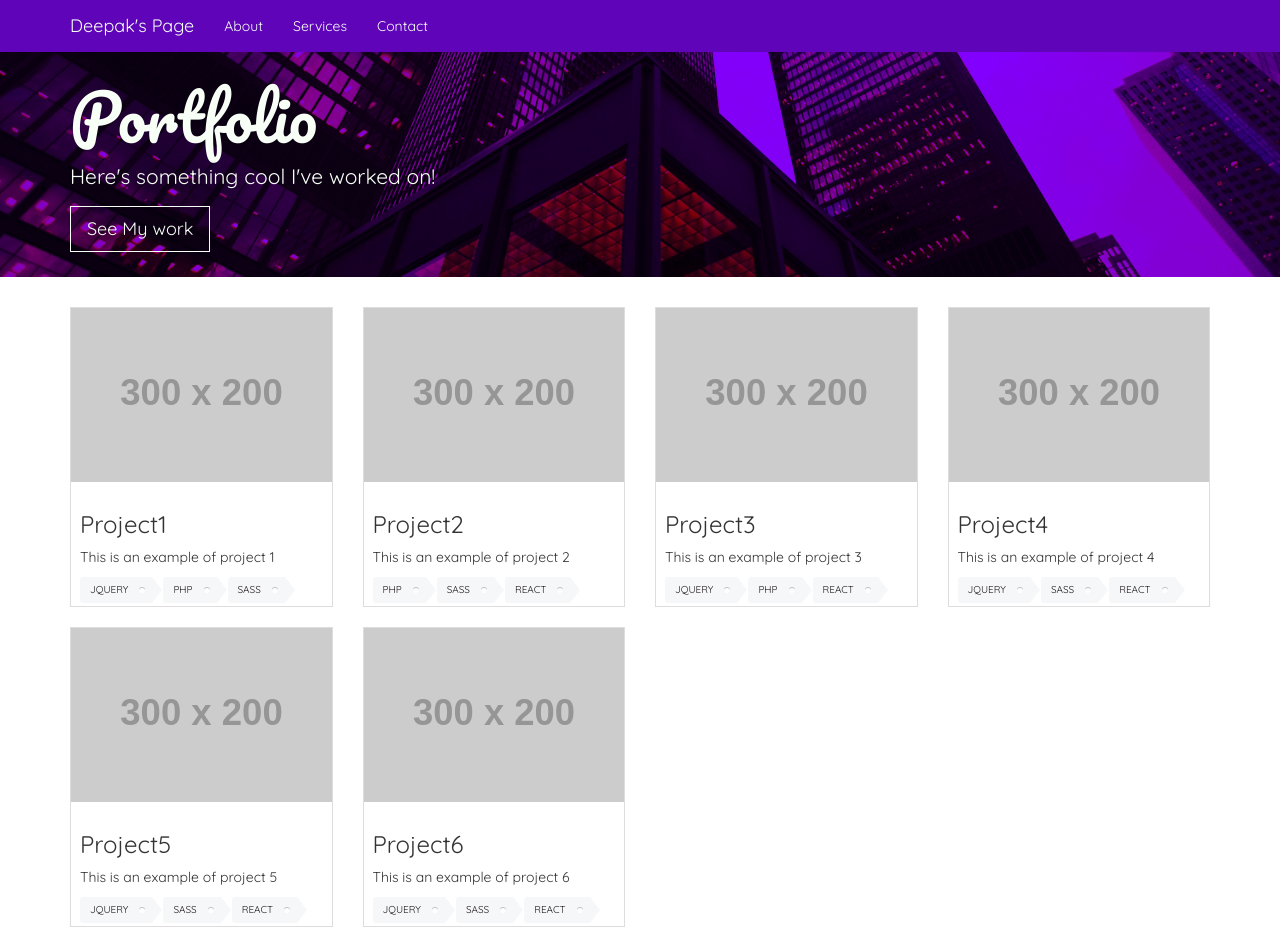
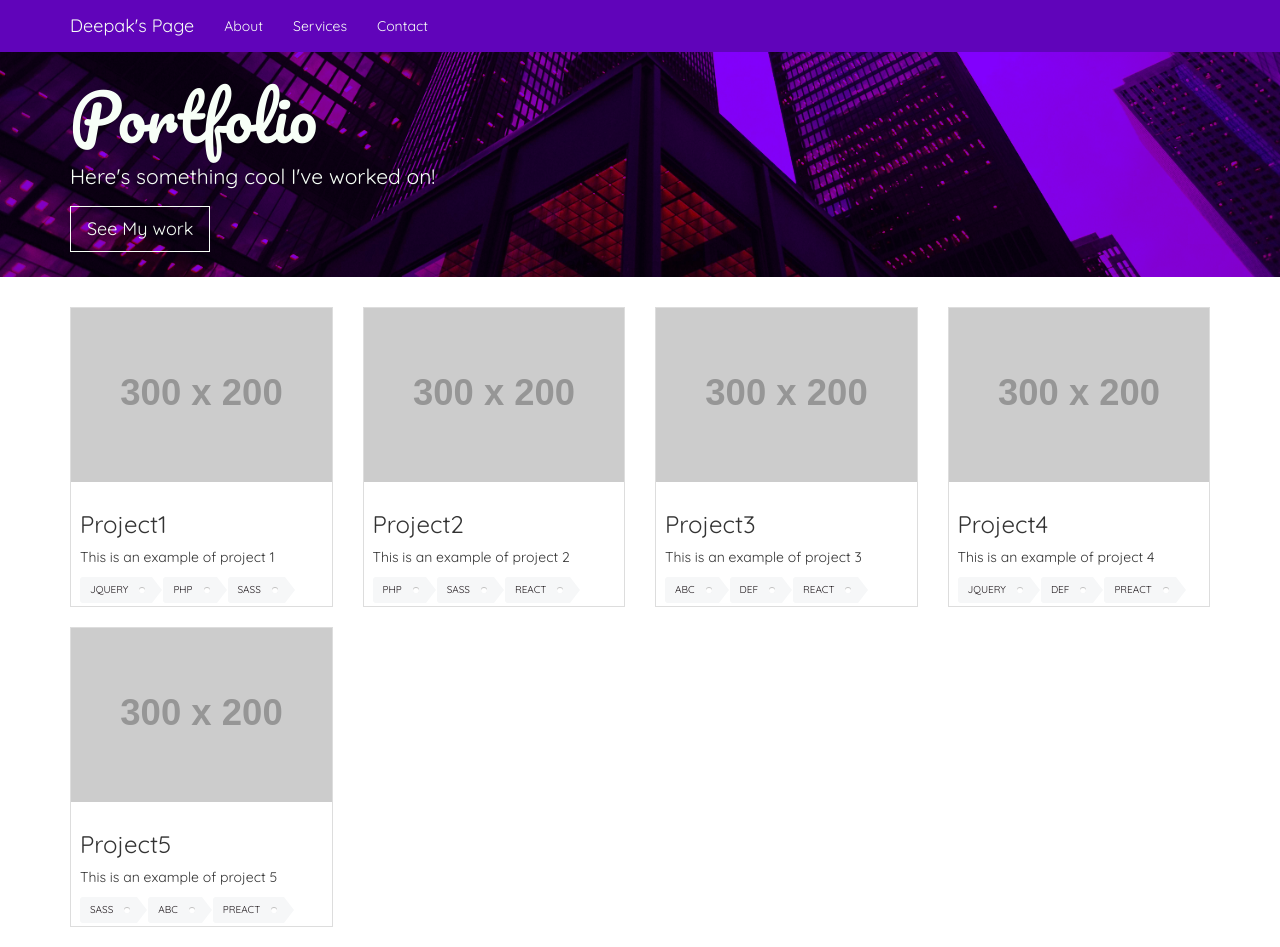
Before and after one commit to deepak90/dpk-home, a React (Create React App) app: page / in a window 1280 px wide. Built offline with nearby package versions, Linux system fonts and the light colour scheme; the HTML template or start-up script is replaced by a standard one.

Commit message:
adding a filter functionality to portfolio

```diff
--- a/src/App.js
+++ b/src/App.js
@@ -6,38 +6,54 @@ import Cards from './components/Cards';
 import Data from './data/data'
 import './css/App.css';
 
-let projects = Data.projects;
-const hero = Data.projectsHero;
+const selectedTagsArray = [];
 
 class App extends Component {
+  constructor(props) {
+    super(props);
+    this.state = {
+      "projectsData": Data.projects,
+      "heroData": Data.projectsHero,
+      "selectedTags": ""
+    }
+  }
 
-  filterCards(tag) {
-   console.log(tag)
+  filterCards(tagName) {
+    selectedTagsArray.indexOf(tagName) === -1 ? selectedTagsArray.push(tagName) : selectedTagsArray.pop(tagName);
+
+    this.setState({
+      "selectedTags": selectedTagsArray
+    });
+
+    let filteredProjects = this.state.projectsData.filter((project) => {
+      return project.tags.find((tag) => {
+        return tag === tagName;
+      });
+    });
+    this.setState({
+      "projectsData": filteredProjects
+    });
   }
-//   projects.filter((project) => {
-//  return project.tags.find((tagName) => {
-//         return tagName == "tag1"
-//     });
-// });
-
   render() {
+    let { projectsData, heroData } = this.state;
     return (
       <div className="App">
         <Nav />
         <Hero
-          title={hero.title}
-          description={hero.description}
-          heroctatext={hero.ctaText} />
+          title={heroData.title}
+          description={heroData.description}
+          heroctatext={heroData.ctaText} />
         <Grid>
           <Row>
             <div className="card-container">
               { /* TODO: change key to index */}
-                {projects.map(project => <Cards
-                                            key={project.id}
+              {projectsData.map((project, index) =>
+                <Cards
+                  key={index}
                   title={project.title}
                   description={project.description}
                   tags={project.tags}
-                                            filterCards={this.filterCards}/>)}
+                  filterCards={this.filterCards.bind(this)} />)}
             </div>
           </Row>
         </Grid>
--- a/src/css/App.css
+++ b/src/css/App.css
@@ -53,7 +53,8 @@ body {
     text-decoration: none;
     transition: color 0.2s;
     text-transform: uppercase;
-    font-size: x-small; }
+    font-size: x-small;
+    cursor: pointer; }
     .tags .tag:before {
       background: #fff;
       border-radius: 10px;
--- a/src/css/components/tags.scss
+++ b/src/css/components/tags.scss
@@ -20,6 +20,7 @@
     transition: color 0.2s;
     text-transform: uppercase;
     font-size: x-small;
+    cursor: pointer;
     &:before {
       background: #fff;
       border-radius: 10px;
--- a/src/data/data.js
+++ b/src/data/data.js
@@ -1,40 +1,30 @@
 const data = {
     "projects": [{
-        "id": 1,
         "title": "Project1",
         "description": "This is an example of project 1",
-        "tags": ["jquery", "php", "sass", "react"]
+        "tags": ["jquery", "php", "sass"]
     },
     {
-        "id": 2,
         "title": "Project2",
         "description": "This is an example of project 2",
         "tags": [ "php", "sass", "react"]
     },
     {
-        "id": 3,
         "title": "Project3",
         "description": "This is an example of project 3",
-        "tags": ["jquery", "php", "react"]
+        "tags": ["abc", "def", "react"]
     },
     {
-        "id": 4,
         "title": "Project4",
         "description": "This is an example of project 4",
-        "tags": ["jquery", "sass", "react"]
+        "tags": ["jquery", "def", "preact"]
     },
     {
-        "id": 5,
         "title": "Project5",
         "description": "This is an example of project 5",
-        "tags": ["jquery", "sass", "react"]
-    },
-    {
-        "id": 6,
-        "title": "Project6",
-        "description": "This is an example of project 6",
-        "tags": ["jquery", "sass", "react"]
-    }],
+        "tags": ["sass", "abc", "preact"]
+    }
+   ],
     "projectsHero": {
         "title" : "Portfolio",
         "description" : "Here's something cool I've worked on!",
```
Also changed, not shown: 2 other files (tests, documents, lock files or other folders). Lines whose indentation alone changed are shown as unchanged.
